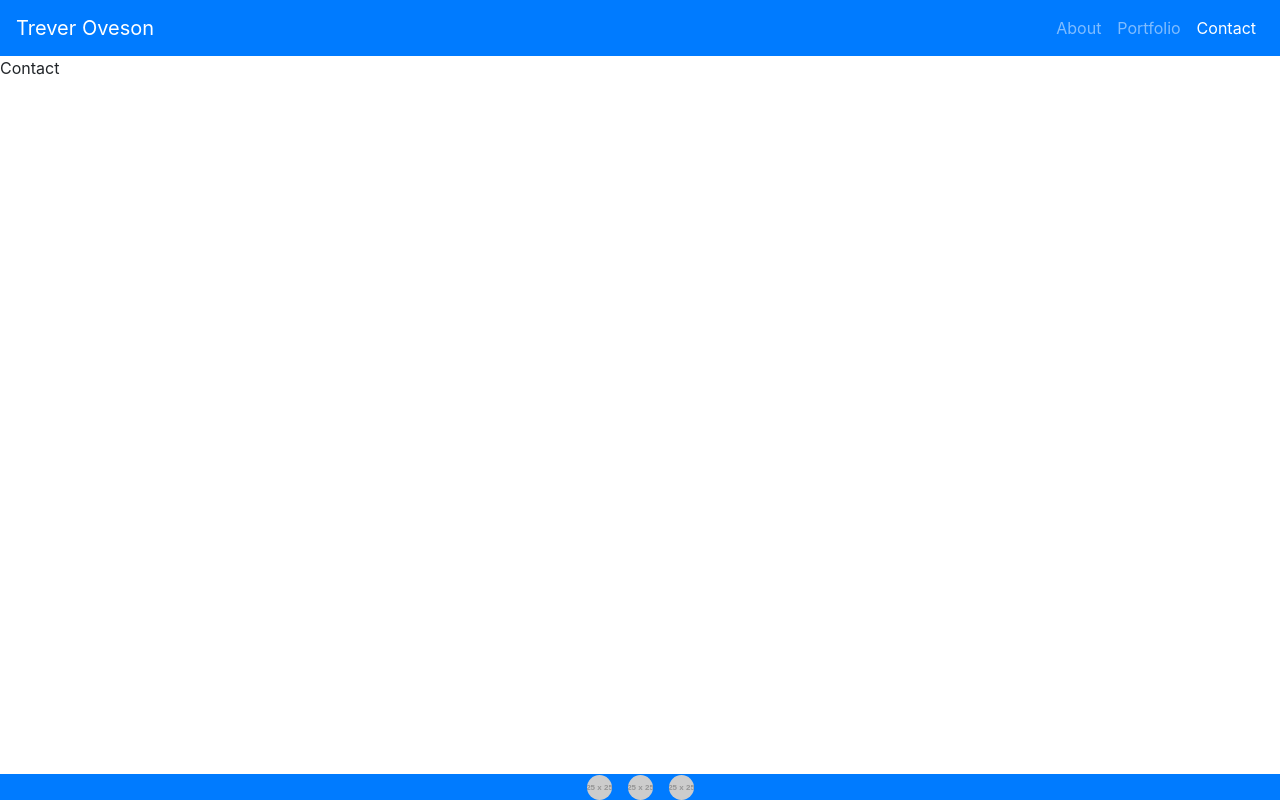
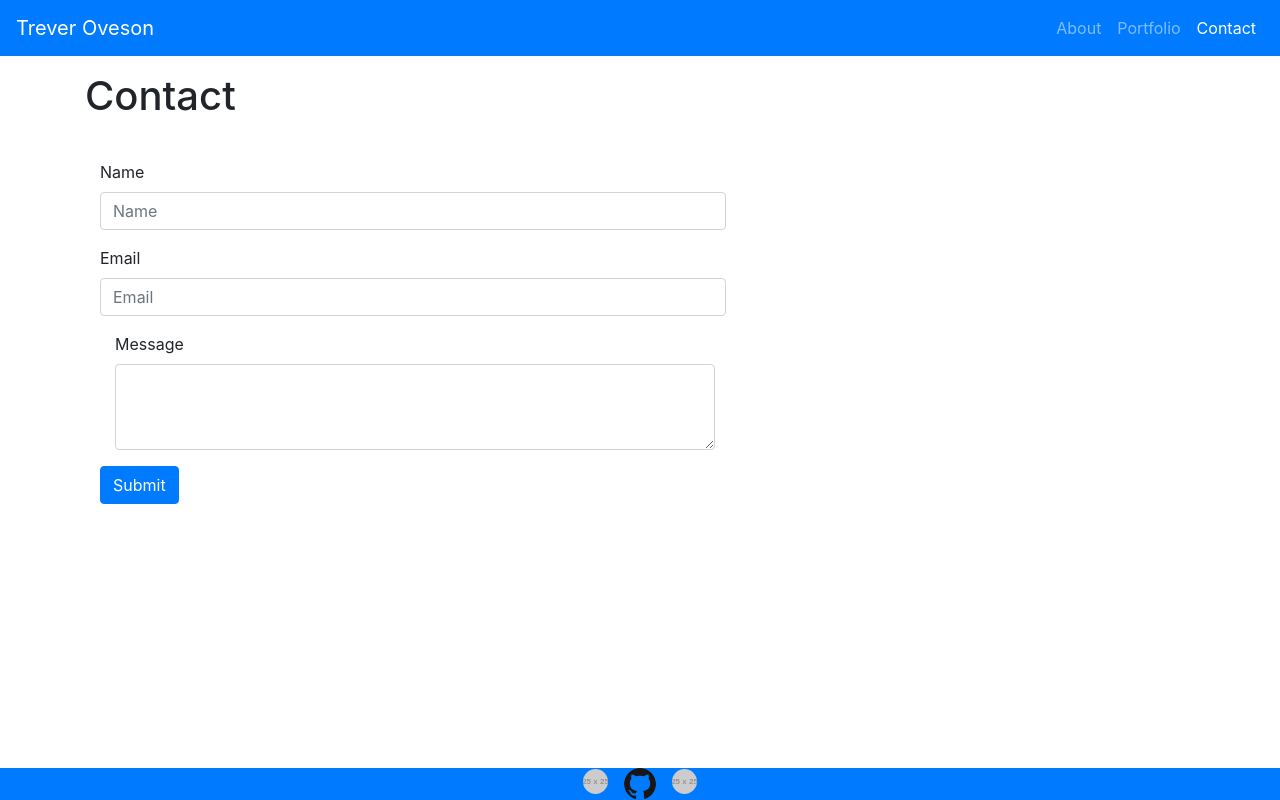
Before and after one commit to toveson/portfolio, a plain HTML site: page contact.html in a window 1280 px wide. Drawn offline with nearby package versions, Linux system fonts and the light colour scheme; placeholder pictures from the web are drawn by us.

Commit message:
layout for contact page

```diff
--- a/contact.html
+++ b/contact.html
@@ -31,17 +31,40 @@
   </nav>
 
   <!-- container (not taking up entire screen) with "Contact" title then <br>  -->
-
-  <p>Contact</p>
-  <!-- ***same container above moving down in rows*** -->
+  <div class="container">
+    <div class="row py-3">
+      <div class="col-md-7">
+        <h1 class="pb-3">Contact</h1>
+      </div>
+    </div>
+    <!-- form -->
+    <form class="container">
+      <div class="form-row">
+        <div class="form-group col-md-7">
           <!-- title "name" -->
+          <label for="name">Name</label>
           <!-- field to enter name -->
+          <input type="text" class="form-control" placeholder="Name">
+        </div>
+      </div>
+      <div class="form-row">
+        <div class="form-group col-md-7">
           <!-- title "email" -->
-  <!-- field to enter name -->
+          <label for="inputEmail">Email</label>
+          <!-- field to enter email -->
+          <input type="email" class="form-control" id="inputEmail4" placeholder="Email">
+        </div>
+      </div>
+      <div class="form-group col-md-7">
         <!-- title "Message" -->
+        <label for="Typing a message">Message</label>
         <!-- field to enter a message -->
+        <textarea class="form-control" id="exampleFormControlTextarea1" rows="3"></textarea>
+      </div>
       <!-- submit button -->
-
+      <button type="submit" class="btn btn-primary">Submit</button>
+    </form>
+  </div>
   <!-- footer (sticky footer possibly matching index.html and portfolio.html footer) -->
   <div class="fixed-bottom">
     <footer class="footer bg-primary">
@@ -53,8 +76,8 @@
               <img class="rounded-circle" src="https://via.placeholder.com/25" alt="###">
             </a>
             <!-- center img link to github -->
-            <a href="###">
-              <img class="rounded-circle mx-3" src="https://via.placeholder.com/25" alt="###">
+            <a href="https://github.com/toveson" target="_blank">
+              <img class="rounded-circle mx-3" src="./GitHub-Mark-32px.png" alt="###">
             </a>
             <!-- right img link to social media? -->
             <a href="###">
```
Also changed, not shown: index.html (+3 -3 lines), portfolio.html (+2 -2 lines). Lines whose indentation alone changed are shown as unchanged.
